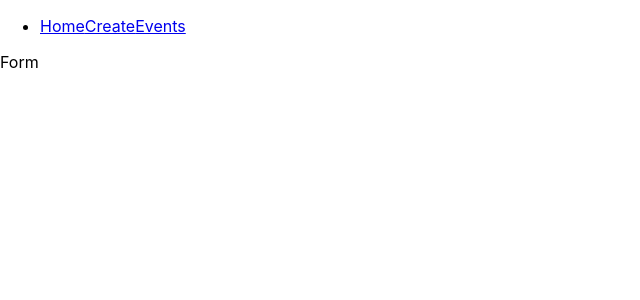
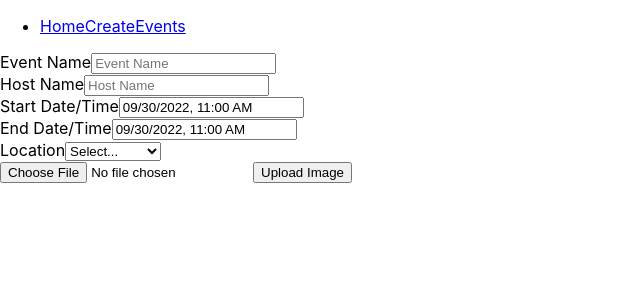
Before and after one commit to brytebee/event_app, a React (Create React App) app: page /create in a window 1280 px wide. Shown: the top 300 px of the page, without its empty margins (0-640 px from the left). Built offline with nearby package versions, Linux system fonts and the light colour scheme.

Commit message:
:white_check_mark: Update Form.jsx
Added content and basic functions

```diff
--- a/package.json
+++ b/package.json
@@ -7,6 +7,7 @@
     "@testing-library/react": "^13.4.0",
     "@testing-library/user-event": "^13.5.0",
     "react": "^18.2.0",
+    "react-datepicker": "^4.8.0",
     "react-dom": "^18.2.0",
     "react-router-dom": "^6.4.1",
     "react-scripts": "5.0.1",
--- a/src/components/Form.jsx
+++ b/src/components/Form.jsx
@@ -1,7 +1,104 @@
-import React from "react";
+import React, { useState } from "react";
+import DatePicker from "react-datepicker";
+import "react-datepicker/dist/react-datepicker.css";
 
 const Form = () => {
-  return <div>Form</div>;
+  const [startDate, setStartDate] = useState(new Date());
+  const [endDate, setEndDate] = useState(new Date());
+  const [select, setSelect] = useState("");
+  const [image, setImage] = useState([]);
+  const handleSubmit = () => {
+    console.log();
+  };
+  return (
+    <div>
+      <form onSubmit={handleSubmit}>
+        <div>
+          {/* Event name, Host name, Start and End time/date, Location and Event photo. */}
+          <label htmlFor="eventName" className="form-label">
+            <span>Event Name</span>
+            <input
+              type="text"
+              placeholder="Event Name"
+              id="eventName"
+              name="eventName"
+              className="form-control"
+              autoComplete="off"
+              required
+            />
+          </label>
+        </div>
+        <div>
+          <label htmlFor="hostName" className="form-label">
+            <span>Host Name</span>
+            <input
+              type="text"
+              placeholder="Host Name"
+              id="hostName"
+              name="hostName"
+              className="form-control"
+              autoComplete="off"
+              required
+            />
+          </label>
+        </div>
+        <div>
+          <label htmlFor="hostName" className="form-label">
+            <span>Start Date/Time</span>
+
+            <DatePicker
+              selected={startDate}
+              onChange={(date) => setStartDate(date)}
+              showTimeSelect
+              dateFormat="Pp"
+            />
+          </label>
+        </div>
+        <div>
+          <label htmlFor="hostName" className="form-label">
+            <span>End Date/Time</span>
+
+            <DatePicker
+              selected={endDate}
+              onChange={(date) => setEndDate(date)}
+              showTimeSelect
+              dateFormat="Pp"
+            />
+          </label>
+        </div>
+        <div>
+          <label htmlFor="hostName" className="form-label">
+            <span>Location</span>
+            <select
+              name="role"
+              id="role"
+              value={select}
+              onChange={(e) => setSelect(e.target.value)}
+            >
+              <option defaultValue="">Select...</option>
+              <option value="London">London</option>
+              <option value="New York">New York</option>
+              <option value="Lagos">Lagos</option>
+              <option value="Abuja">Abuja</option>
+              <option value="Los Angeles">Los Angeles</option>
+              <option value="Paris">Paris</option>
+            </select>
+          </label>
+        </div>
+        <div>
+          <input
+            type="file"
+            name="file"
+            id="file"
+            onChange={(e) => setImage(e.target.files[0])}
+          />
+          <button type="button" className="upload-btn">
+            Upload Image
+          </button>
+        </div>
+      </form>
+    </div>
+  );
 };
 
 export default Form;
```
Also changed, not shown: 1 other file (tests, documents, lock files or other folders).
